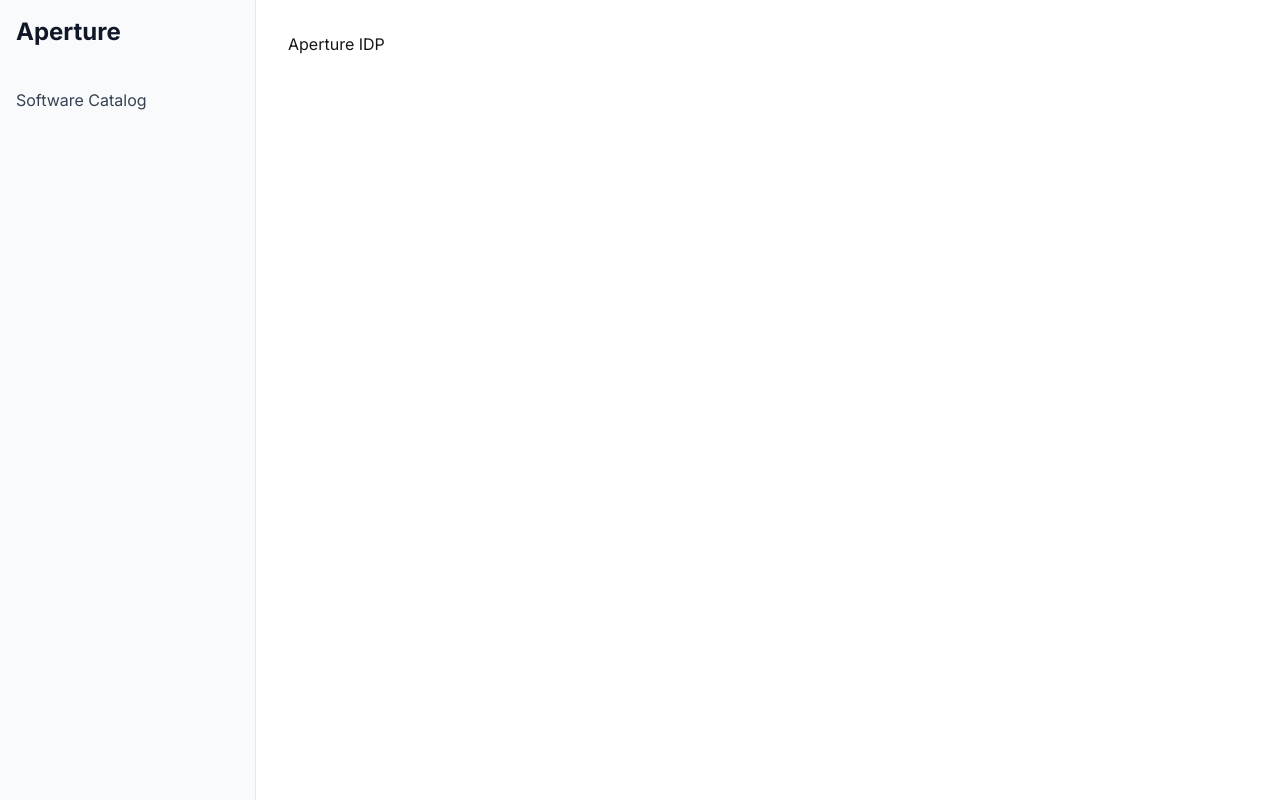
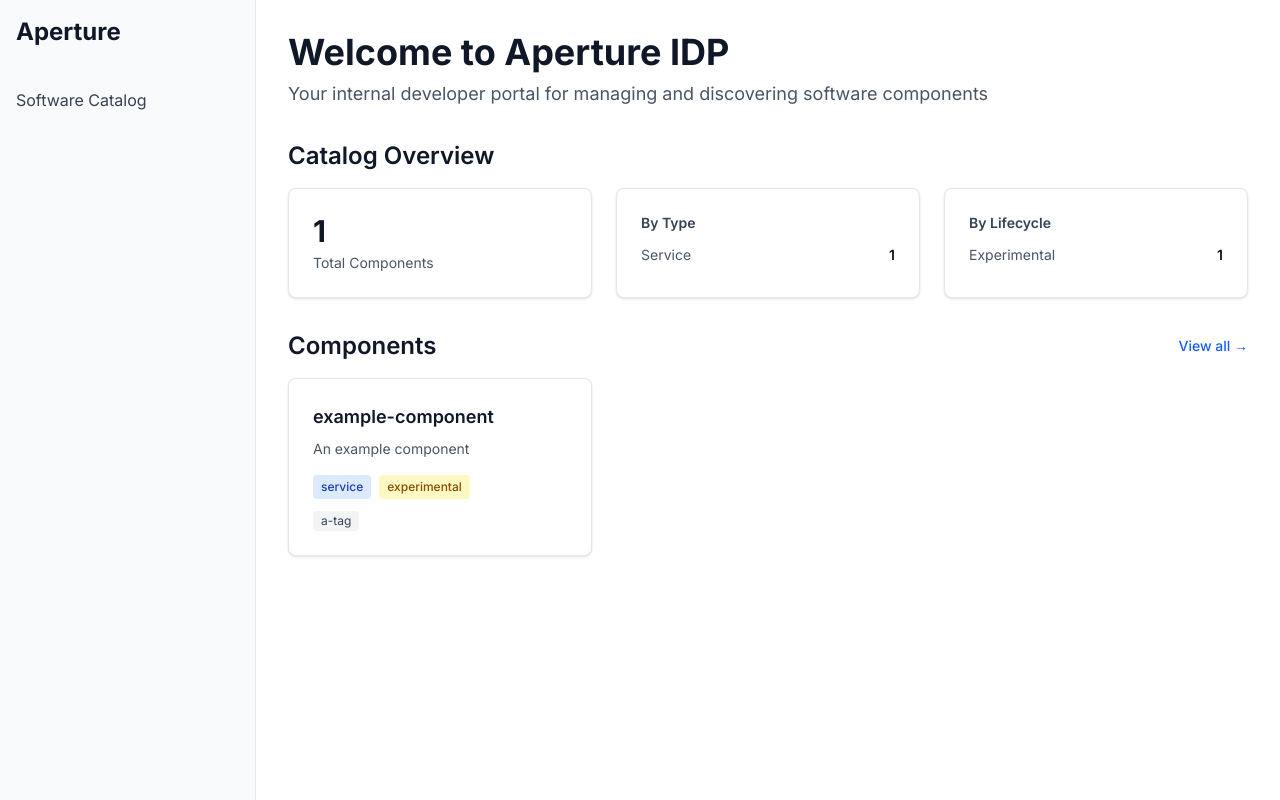
Before and after one commit to iandesj/aperture-idp, a Next.js app: page / in a window 1280 px wide. Built offline with nearby package versions, Linux system fonts and the light colour scheme.

Commit message:
Transform home page into dashboard with stats and component cards

```diff
--- a/src/app/page.tsx
+++ b/src/app/page.tsx
@@ -1,9 +1,141 @@
-import Image from "next/image";
+import Link from "next/link";
+import { getCatalogStats, getRecentComponents } from "@/lib/catalog";
 
 export default function Home() {
+  const stats = getCatalogStats();
+  const recentComponents = getRecentComponents(6);
+
+  const lifecycleColors: Record<string, string> = {
+    production: "bg-green-100 text-green-800",
+    experimental: "bg-yellow-100 text-yellow-800",
+    deprecated: "bg-red-100 text-red-800",
+  };
+
+  const typeColors: Record<string, string> = {
+    service: "bg-blue-100 text-blue-800",
+    library: "bg-purple-100 text-purple-800",
+    website: "bg-indigo-100 text-indigo-800",
+  };
+
   return (
-    <main>
-      <h1>Aperture IDP</h1>
-    </main>
+    <div className="space-y-8">
+      <div>
+        <h1 className="text-4xl font-bold text-gray-900 dark:text-gray-100">
+          Welcome to Aperture IDP
+        </h1>
+        <p className="mt-2 text-lg text-gray-600 dark:text-gray-400">
+          Your internal developer portal for managing and discovering software components
+        </p>
+      </div>
+
+      <div>
+        <h2 className="text-2xl font-semibold mb-4 text-gray-900 dark:text-gray-100">
+          Catalog Overview
+        </h2>
+        <div className="grid grid-cols-1 md:grid-cols-3 gap-6">
+          <div className="bg-white dark:bg-gray-800 rounded-lg shadow p-6 border border-gray-200 dark:border-gray-700">
+            <div className="text-3xl font-bold text-gray-900 dark:text-gray-100">
+              {stats.total}
+            </div>
+            <div className="text-sm text-gray-600 dark:text-gray-400 mt-1">
+              Total Components
+            </div>
+          </div>
+
+          <div className="bg-white dark:bg-gray-800 rounded-lg shadow p-6 border border-gray-200 dark:border-gray-700">
+            <div className="text-sm font-semibold text-gray-700 dark:text-gray-300 mb-3">
+              By Type
+            </div>
+            <div className="space-y-2">
+              {Object.entries(stats.byType).map(([type, count]) => (
+                <div key={type} className="flex justify-between items-center">
+                  <span className="text-sm text-gray-600 dark:text-gray-400 capitalize">
+                    {type}
+                  </span>
+                  <span className="text-sm font-semibold text-gray-900 dark:text-gray-100">
+                    {count}
+                  </span>
+                </div>
+              ))}
+            </div>
+          </div>
+
+          <div className="bg-white dark:bg-gray-800 rounded-lg shadow p-6 border border-gray-200 dark:border-gray-700">
+            <div className="text-sm font-semibold text-gray-700 dark:text-gray-300 mb-3">
+              By Lifecycle
+            </div>
+            <div className="space-y-2">
+              {Object.entries(stats.byLifecycle).map(([lifecycle, count]) => (
+                <div key={lifecycle} className="flex justify-between items-center">
+                  <span className="text-sm text-gray-600 dark:text-gray-400 capitalize">
+                    {lifecycle}
+                  </span>
+                  <span className="text-sm font-semibold text-gray-900 dark:text-gray-100">
+                    {count}
+                  </span>
+                </div>
+              ))}
+            </div>
+          </div>
+        </div>
+      </div>
+
+      <div>
+        <div className="flex justify-between items-center mb-4">
+          <h2 className="text-2xl font-semibold text-gray-900 dark:text-gray-100">
+            Components
+          </h2>
+          <Link
+            href="/plugins/catalog"
+            className="text-blue-600 hover:text-blue-700 dark:text-blue-400 dark:hover:text-blue-300 text-sm font-medium"
+          >
+            View all →
+          </Link>
+        </div>
+        <div className="grid grid-cols-1 md:grid-cols-2 lg:grid-cols-3 gap-6">
+          {recentComponents.map((component) => (
+            <div
+              key={component.metadata.name}
+              className="bg-white dark:bg-gray-800 rounded-lg shadow p-6 border border-gray-200 dark:border-gray-700 hover:shadow-lg transition-shadow"
+            >
+              <h3 className="text-lg font-semibold text-gray-900 dark:text-gray-100 mb-2">
+                {component.metadata.name}
+              </h3>
+              <p className="text-sm text-gray-600 dark:text-gray-400 mb-4">
+                {component.metadata.description || "No description"}
+              </p>
+              <div className="flex flex-wrap gap-2 mb-3">
+                <span
+                  className={`px-2 py-1 rounded text-xs font-medium ${
+                    typeColors[component.spec.type] || "bg-gray-100 text-gray-800"
+                  }`}
+                >
+                  {component.spec.type}
+                </span>
+                <span
+                  className={`px-2 py-1 rounded text-xs font-medium ${
+                    lifecycleColors[component.spec.lifecycle] || "bg-gray-100 text-gray-800"
+                  }`}
+                >
+                  {component.spec.lifecycle}
+                </span>
+              </div>
+              {component.metadata.tags && component.metadata.tags.length > 0 && (
+                <div className="flex flex-wrap gap-1">
+                  {component.metadata.tags.map((tag) => (
+                    <span
+                      key={tag}
+                      className="px-2 py-0.5 bg-gray-100 dark:bg-gray-700 text-gray-700 dark:text-gray-300 rounded text-xs"
+                    >
+                      {tag}
+                    </span>
+                  ))}
+                </div>
+              )}
+            </div>
+          ))}
+        </div>
+      </div>
+    </div>
   );
 }
```
